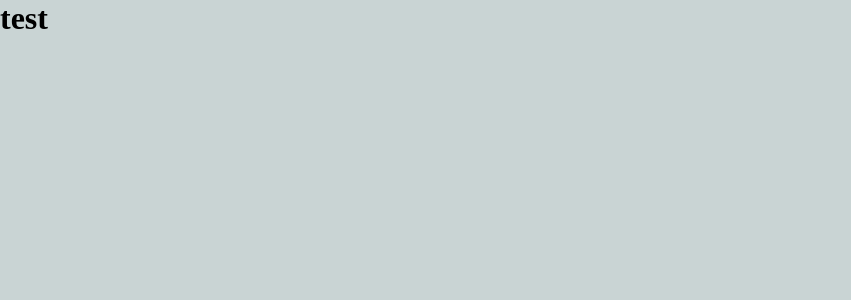
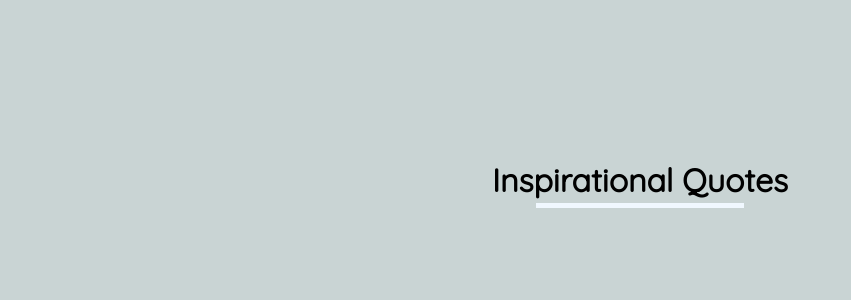
Before and after one commit to Kripu77/reviews-project, a React (Create React App) app in the folder review-project/: page / in a window 1280 px wide. Shown: the top 300 px of the page, without its empty margins (0-851 px from the left). Built offline with nearby package versions, Linux system fonts and the light colour scheme.

Commit message:
cloudinary install

```diff
--- a/review-project/package.json
+++ b/review-project/package.json
@@ -6,6 +6,7 @@
     "@testing-library/jest-dom": "^5.14.1",
     "@testing-library/react": "^11.2.7",
     "@testing-library/user-event": "^12.8.3",
+    "cloudinary-react": "^1.7.0",
     "react": "^17.0.2",
     "react-dom": "^17.0.2",
     "react-scripts": "4.0.3",
--- a/review-project/src/App.js
+++ b/review-project/src/App.js
@@ -1,11 +1,8 @@
 import React from 'react'
+import Reviews from './Components/Reviews';
 import "./CSS/style.css";
 const App = () => {
-    return (
-        <div>
-            <h1> test</h1>
-        </div>
-    )
+    return <Reviews/>
 }
 
 export default App
--- a/review-project/src/CSS/style.css
+++ b/review-project/src/CSS/style.css
@@ -1,3 +1,5 @@
+
+@import url('https://fonts.googleapis.com/css2?family=Quicksand&display=swap');
 *{
     margin: 0;
     padding: 0;
@@ -6,4 +8,20 @@
 
 body{
     background-color: rgb(201, 212, 212);
+    font-family: 'Quicksand',
+    sans-serif;
+    text-align: center;
 }
+
+.title{
+margin-top: 10rem;
+
+}
+
+.bar{
+    width:13rem;
+    background-color: aliceblue;
+    height: 0.3rem;
+    margin: 0.2rem auto 0 auto;
+
+}
--- /dev/null
+++ b/review-project/src/Components/Reviews.js
@@ -0,0 +1,13 @@
+import React from 'react'
+
+const Reviews = () => {
+    return <>
+    <h1 className="title"> Inspirational Quotes</h1>
+    <div className="bar">
+
+
+    </div>
+    </>
+}
+
+export default Reviews
```
Also changed, not shown: review-project/src/Components/data.js (added, +44 -0 lines), review-project/src/Components/Review.js (added), 1 other file (tests, documents, lock files or other folders).
